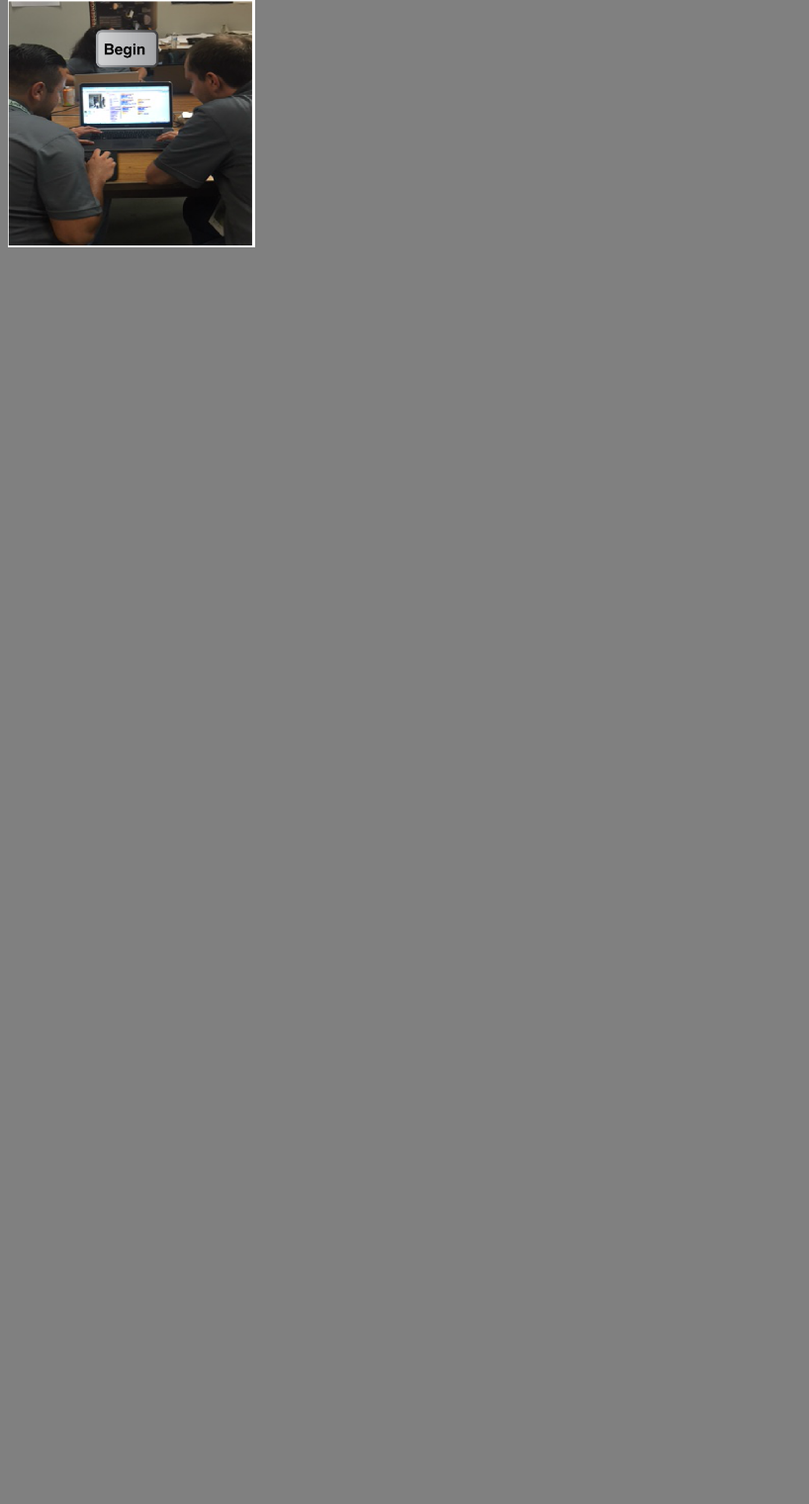
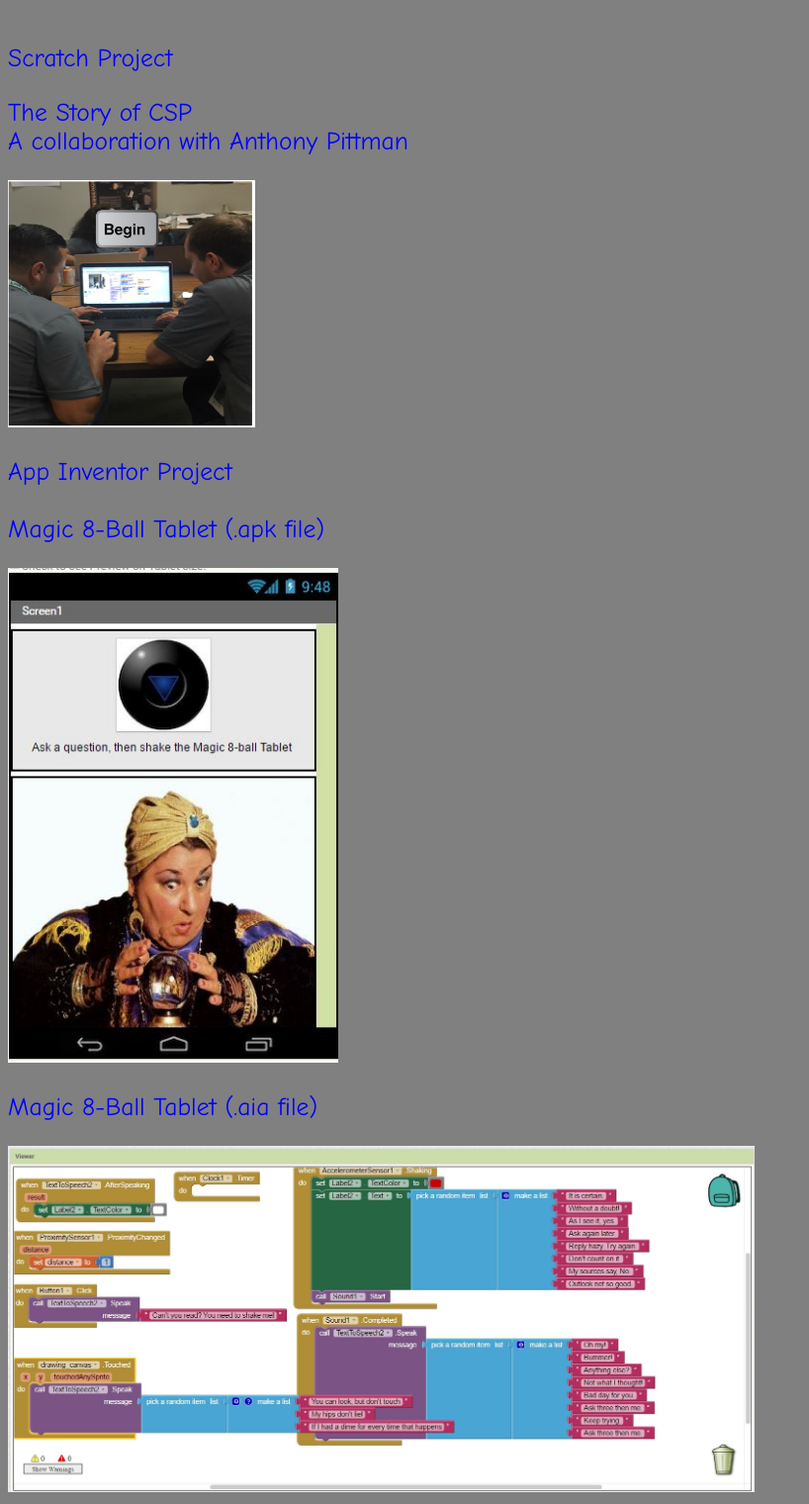
Before and after one commit to lmagallon/lmagallon.github.io, a plain HTML site: page my_website/portfolio.html in a window 1280 px wide. Shown: the part 349-1869 px from the top of the page at 99% size, without its empty margins (0-818 px from the left). Before the commit the page ends 800 px from the top, so only its background shows below. Drawn offline with Linux system fonts and the light colour scheme.

Commit message:
Added App Inventor files .aia .apk

```diff
--- a/my_website/portfolio.html
+++ b/my_website/portfolio.html
@@ -18,16 +18,26 @@ h1 {
 
 }
 p  {
-    color: red;
+    color: blue;
     font-family: Comic Sans MS;
     font-size: 160%;
 }
 </style>
     <img src="images/portfolio.jpg" height="200">
-    <br>
+    <br> <br>
+    <p> Scratch Project</p> <p> The Story of CSP <br> A collaboration with Anthony Pittman</p>
     <a target="_blank" href="https://scratch.mit.edu/projects/117127764/">
       <img src="images/Capture1.PNG" height="250">
     </a>
     <body style="background-color:gray;">
 	  </body>
+	  <br>
+	  <p> App Inventor Project <br> <br> Magic 8-Ball Tablet (.apk file)</p>
+	   <a target="_blank" href="files/magic8Ball.apk">
+      <img src="images/magic8ballpic.JPG" height="500">
+    </a>
+     <p> Magic 8-Ball Tablet (.aia file)</p>
+	   <a target="_blank" href="files/magic8Ball1.aia">
+      <img src="images/magic8ballcode.JPG" height="350">
+    </a>
 	</html>
```
Also changed, not shown: my_website/about_me.html (+1 -1 lines), my_website/images/magic8ballcode.JPG (added), my_website/images/magic8ballpic.JPG (added), 2 other files.
